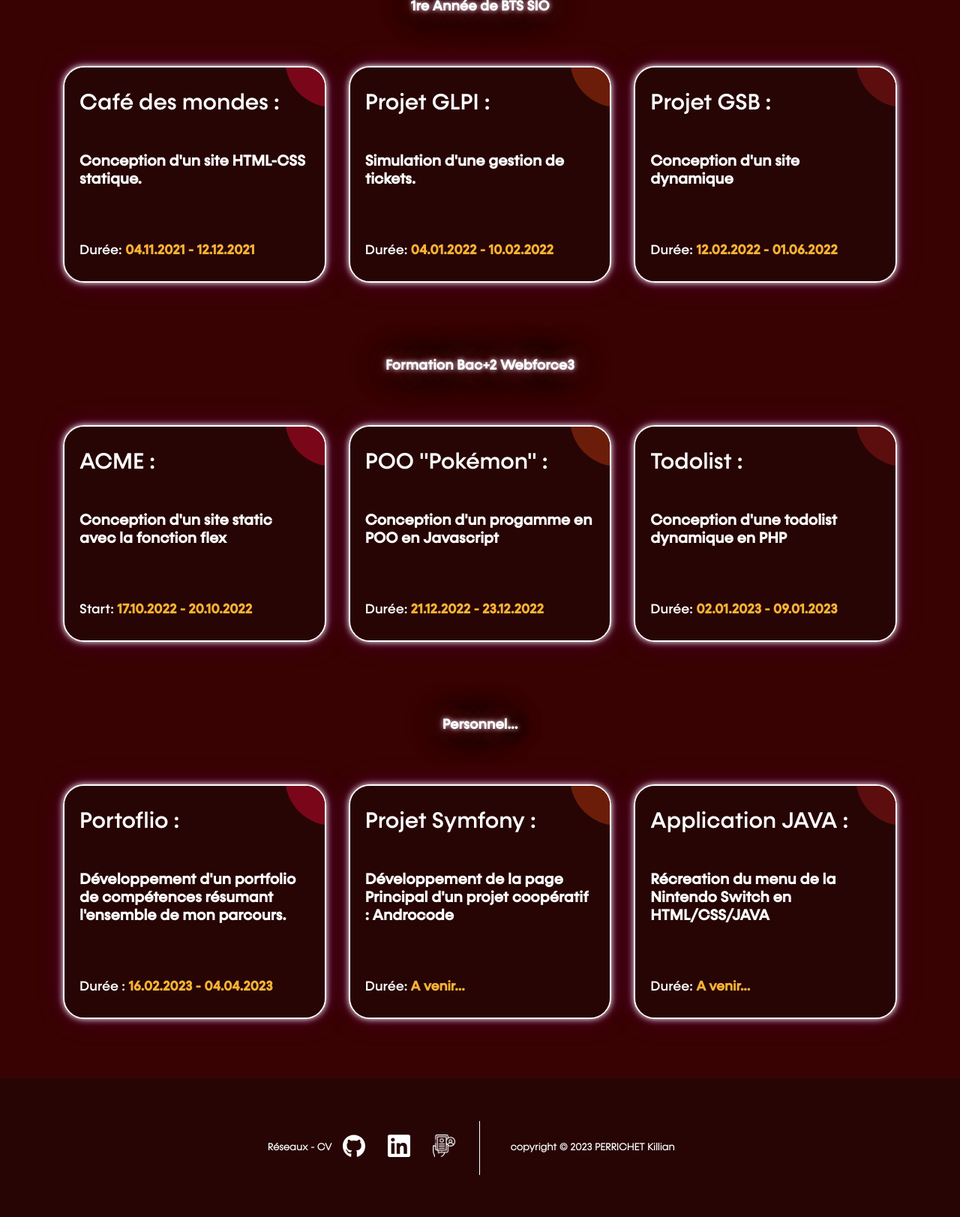
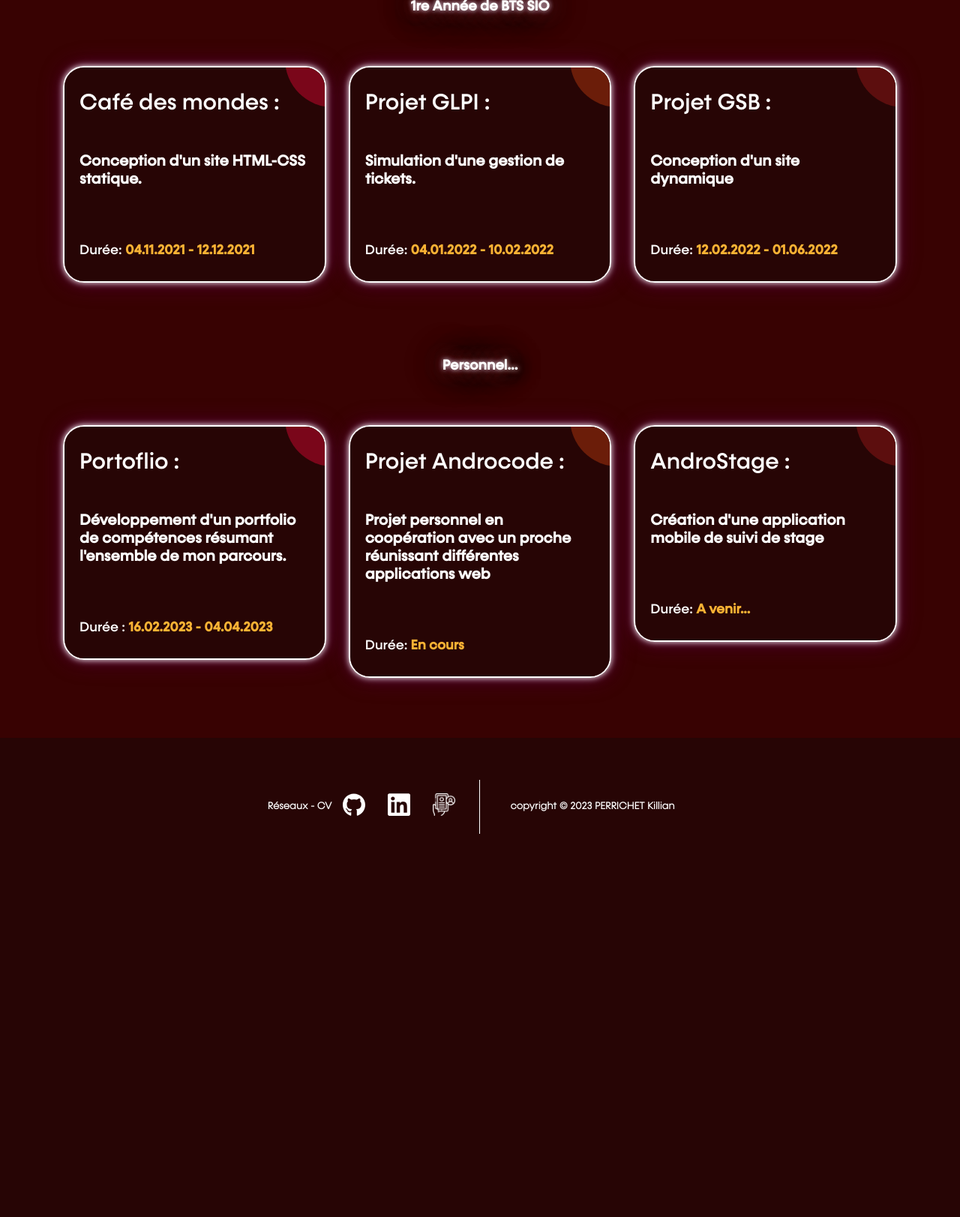
Before and after one commit to killian24000/PORTFOLIO_PERRICHETV2, a PHP site: page /index.php?action=projet in a window 1280 px wide. Shown: the part 221-1844 px from the top of the page at 75% size. After the commit the page ends 1333 px from the top, so only its background shows below. Run offline with PHP 8.4, Linux system fonts and the light colour scheme; some libraries are stand-ins or nearby versions.

Commit message:
Mise à jour
Mise à jour de mon portfolio

```diff
--- a/vue/home.phtml
+++ b/vue/home.phtml
@@ -16,6 +16,7 @@
                 via mes réseaux ou via le formulaire d'envoi de mail ci-dessous.</p>
               <p>Ainsi bienvenue sur mon portfolio et passé une agréable visite.</p>
               <p>Killian PERRICHET.</p>
+
             </h4>
         </main>
         <nav>
--- a/vue/languages.phtml
+++ b/vue/languages.phtml
@@ -1,5 +1,5 @@
       <main>
-          <h2 class="NeonEffect" style="color: white; text-align: center;">Languages maitrisés</h2>
+          <h2 class="NeonEffect" style="color: white; text-align: center;">Notion Abordés</h2>
           <div class="slider">
             <div class="slide-container swiper">
               <div class="slide-content">
--- a/vue/projet.phtml
+++ b/vue/projet.phtml
@@ -52,53 +52,6 @@
               </div>
             </div>
           </div>
-          <h3 class="NeonEffect" style="text-align: center; color: white;">Formation Bac+2 Webforce3</h3>
-          <div class="ag-format-container">
-            <div class="ag-courses_box">
-              <div class="ag-courses_item Neon">
-                <a href="#" class="ag-courses-item_link">
-                  <div class="ag-courses-item_bg"></div>
-                  <div class="ag-courses-item_title">
-                    ACME : <h6>Conception d'un site static avec la fonction flex</h6>
-                  </div>
-                  <div class="ag-courses-item_date-box">
-                    Start:
-                    <span class="ag-courses-item_date">
-                      17.10.2022 - 20.10.2022
-                    </span>
-                  </div>
-                </a>
-              </div>
-              <div class="ag-courses_item Neon">
-                <a href="#" class="ag-courses-item_link">
-                  <div class="ag-courses-item_bg"></div>
-                  <div class="ag-courses-item_title">
-                    POO "Pokémon" : <h6>Conception d'un progamme en POO en Javascript</h6>
-                  </div>
-                  <div class="ag-courses-item_date-box">
-                    Durée:
-                    <span class="ag-courses-item_date">
-                      21.12.2022 - 23.12.2022
-                    </span>
-                  </div>
-                </a>
-              </div>
-              <div class="ag-courses_item Neon">
-                <a href="#" class="ag-courses-item_link">
-                  <div class="ag-courses-item_bg"></div>
-                  <div class="ag-courses-item_title">
-                    Todolist : <h6>Conception d'une todolist dynamique en PHP</h6>
-                  </div>
-                  <div class="ag-courses-item_date-box">
-                    Durée:
-                    <span class="ag-courses-item_date">
-                      02.01.2023 - 09.01.2023
-                    </span>
-                  </div>
-                </a>
-              </div>
-            </div>
-          </div>
           <h3 class="NeonEffect" style="text-align: center; color: white;">Personnel...</h3>
           <div class="ag-format-container">
             <div class="ag-courses_box">
@@ -120,7 +73,22 @@
                 <a href="#" class="ag-courses-item_link">
                   <div class="ag-courses-item_bg"></div>
                   <div class="ag-courses-item_title">
-                    Projet Symfony : <h6>Développement de la page Principal d'un projet coopératif : Androcode</h6>
+                    Projet Androcode : <h6>Projet personnel en coopération avec un proche réunissant différentes applications web</h6>
+                  </div>
+                  <div class="ag-courses-item_date-box">
+                    Durée:
+                    <span class="ag-courses-item_date">
+                      En cours
+                    </span>
+                  </div>
+                </a>
+              </div>
+              <div class="ag-courses_item Neon">
+                <a href="#" class="ag-courses-item_link">
+                  <div class="ag-courses-item_bg"></div>
+
+                  <div class="ag-courses-item_title">
+                   AndroStage :  <h6>Création d'une application mobile de suivi de stage</h6>
                   </div>
                   <div class="ag-courses-item_date-box">
                     Durée:
@@ -130,21 +98,23 @@
                   </div>
                 </a>
               </div>
+              <!-- <h3 class="NeonEffect" style="text-align: center; color: white;">Formation Concepteur Designer User Interface (CDUI)</h3>
+              <div class="ag-format-container">
+                <div class="ag-courses_box">
                   <div class="ag-courses_item Neon">
                     <a href="#" class="ag-courses-item_link">
                       <div class="ag-courses-item_bg"></div>
-
                       <div class="ag-courses-item_title">
-                    Application JAVA :  <h6>Récreation du menu de la Nintendo Switch en HTML/CSS/JAVA</h6>
+                        La Cave d'antoine : <h6>Refonte d'un site internet qui va de la prise en compte du besoin client à la conception web</h6>
                       </div>
                       <div class="ag-courses-item_date-box">
                         Durée:
                         <span class="ag-courses-item_date">
-                      A venir...
+                          Octobre 2023 - Juillet 2024
                         </span>
                       </div>
                   </a>
-              </div>
+              </div> -->
             </div>
           </div>
         </main>
```
Also changed, not shown: vue/etude.phtml (+14 -28 lines). Lines whose indentation alone changed are shown as unchanged.
